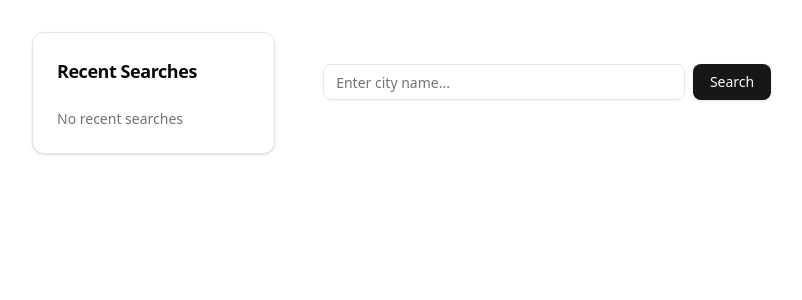
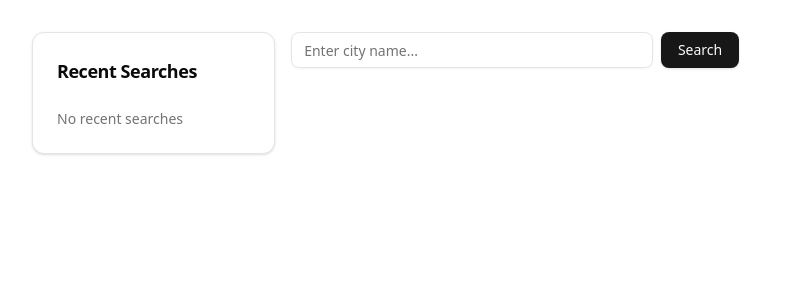
Before and after one commit to AmitOfeckMoveo/weather-app, a React (Vite) app: page / in a window 1280 px wide. Shown: the top 300 px of the page, without its empty margins (0-802 px from the left). Built offline with nearby package versions, Linux system fonts and the light colour scheme; no server answers.

Commit message:
fix: align sidebar with search input height

```diff
--- a/src/App.tsx
+++ b/src/App.tsx
@@ -16,7 +16,7 @@ function App() {
       <div className="flex gap-4 p-4 md:p-8 max-w-7xl mx-auto">
         {/* Left Sidebar - Recent Searches */}
         <aside className="hidden md:block w-[20%] min-w-[200px]">
-          <div className="sticky top-[4rem]">
+          <div className="sticky top-[2rem]">
             <RecentSearches
               searches={recentSearches}
               onSearchClick={handleHistoryClick}
--- a/src/components/weather/WeatherByNameHome.tsx
+++ b/src/components/weather/WeatherByNameHome.tsx
@@ -44,7 +44,7 @@ export function WeatherByNameHome({ externalSearchQuery, onAddSearch }: WeatherB
   }
 
   return (
-    <div className="p-4 md:p-8">
+    <div>
       <div className="w-full space-y-8">
         <div className="flex flex-col gap-4">
           <SearchCityInput
```
